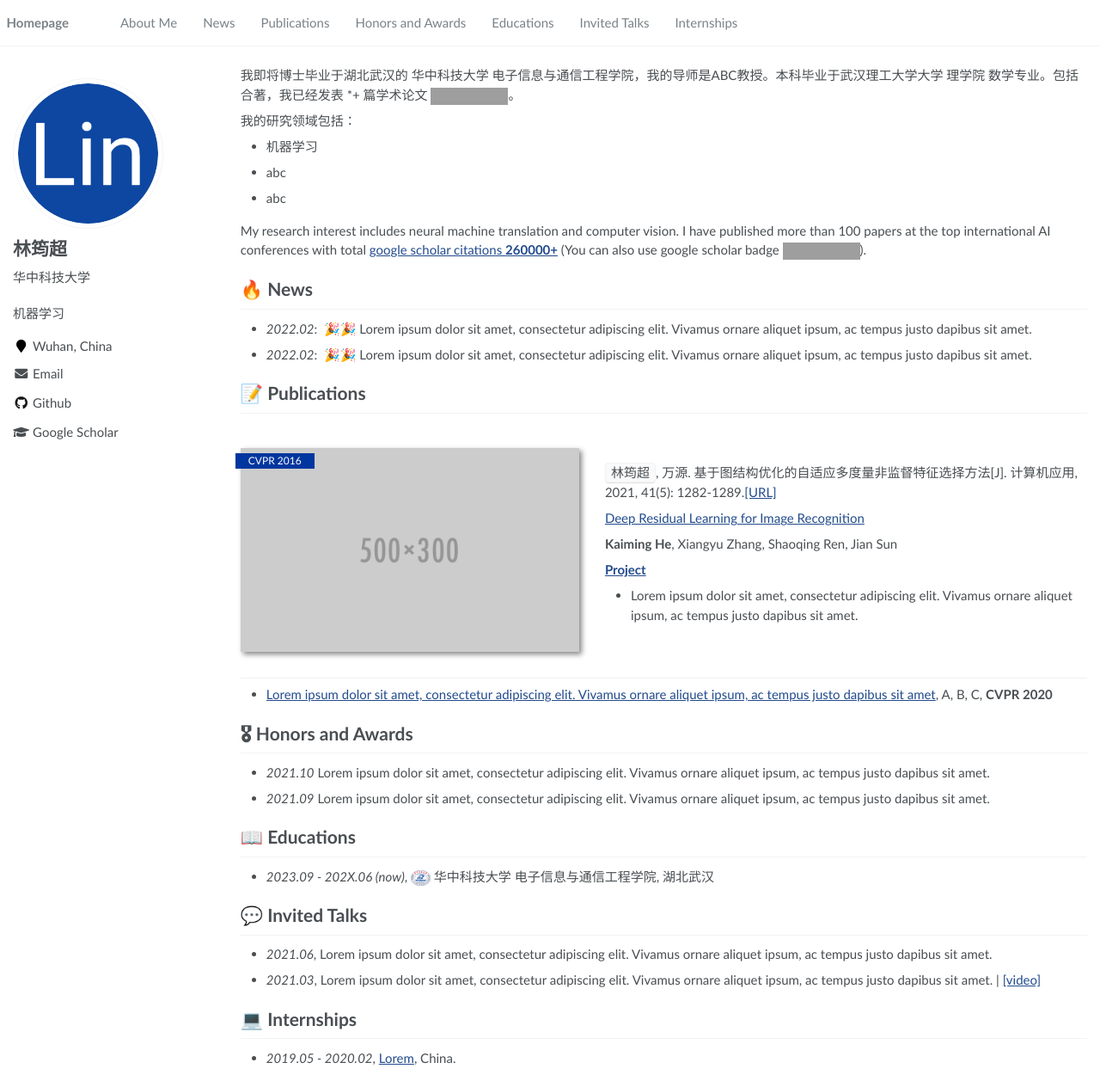
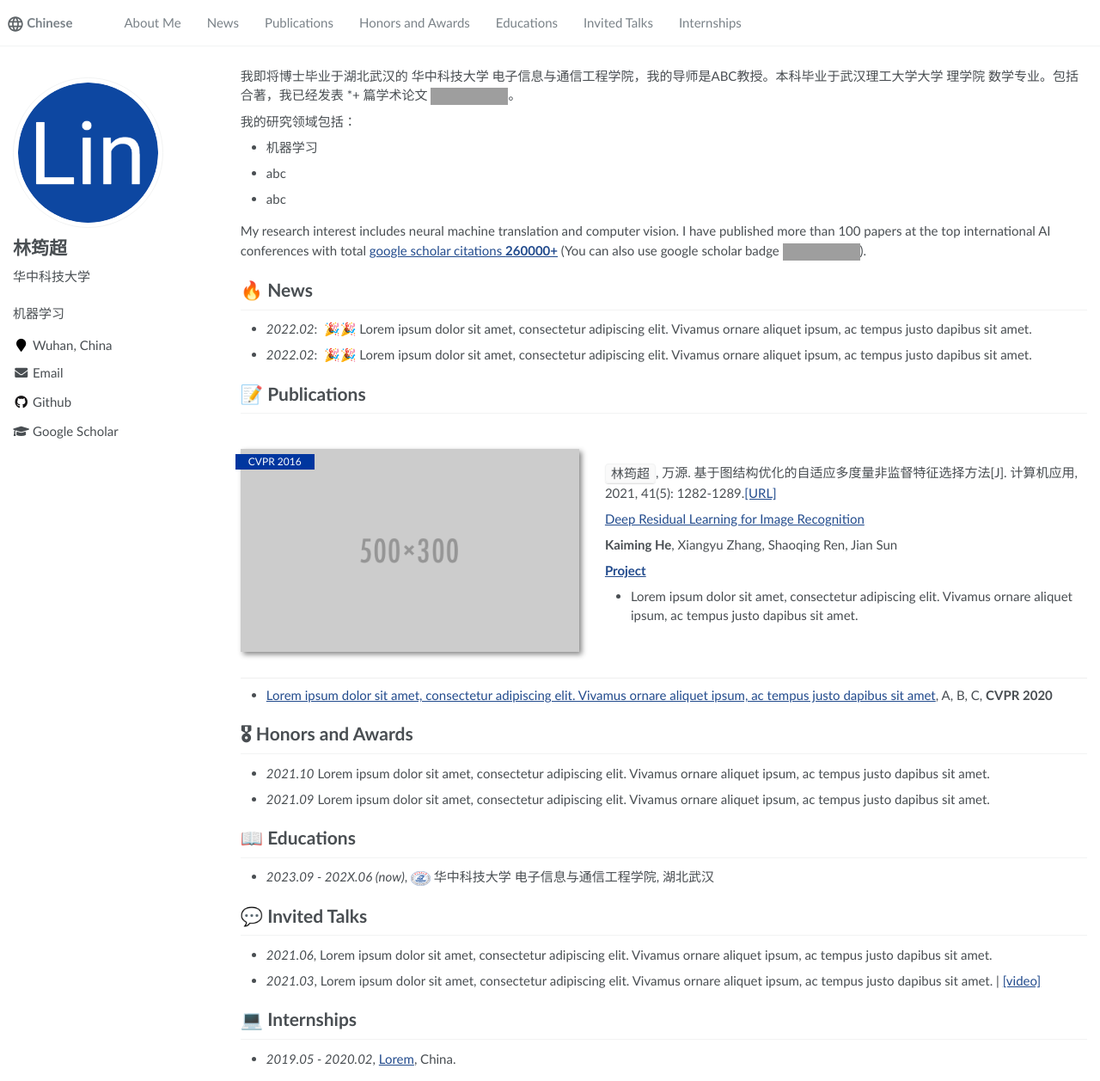
Before and after one commit to landrarwolf/Homepage_EN, a Jekyll site: the page built from _pages/about.md, in a window 1280 px wide and 1257 px high. Shown: the whole window at 86% size. Built offline with Jekyll 4.4.1, drawn with Linux system fonts in a browser that asks for light colours; grey boxes are pictures that could not be loaded.

Commit message:
Update masthead.html

```diff
--- a/_includes/masthead.html
+++ b/_includes/masthead.html
@@ -1,4 +1,26 @@
 <div class="masthead">
+  <div class="masthead__inner-wrap">
+    <div class="masthead__menu">
+      <nav id="site-nav" class="greedy-nav">
+        <button><div class="navicon"></div></button>
+        <ul class="visible-links">
+          <li class="masthead__menu-item masthead__menu-item--lg masthead__menu-home-item">
+            <a href="https://landrarwolf.github.io/Homepage_CH/" target="_self">
+              <img class="svg" src="/images/en.svg" width="20pt">
+              Chinese
+            </a>
+          </li>
+          {% for link in site.data.navigation.main %}
+            <li class="masthead__menu-item"><a href="{{ domain }}{{ link.url }}">{{ link.title }}</a></li>
+          {% endfor %}
+        </ul>
+        <ul class="hidden-links hidden"></ul>
+      </nav>
+    </div>
+  </div>
+</div>
+
+<!-- <div class="masthead">
   <div class="masthead__inner-wrap">
     <div class="masthead__menu">
       <nav id="site-nav" class="greedy-nav">
@@ -13,4 +35,4 @@
       </nav>
     </div>
   </div>
-</div>
+</div> -->
```
